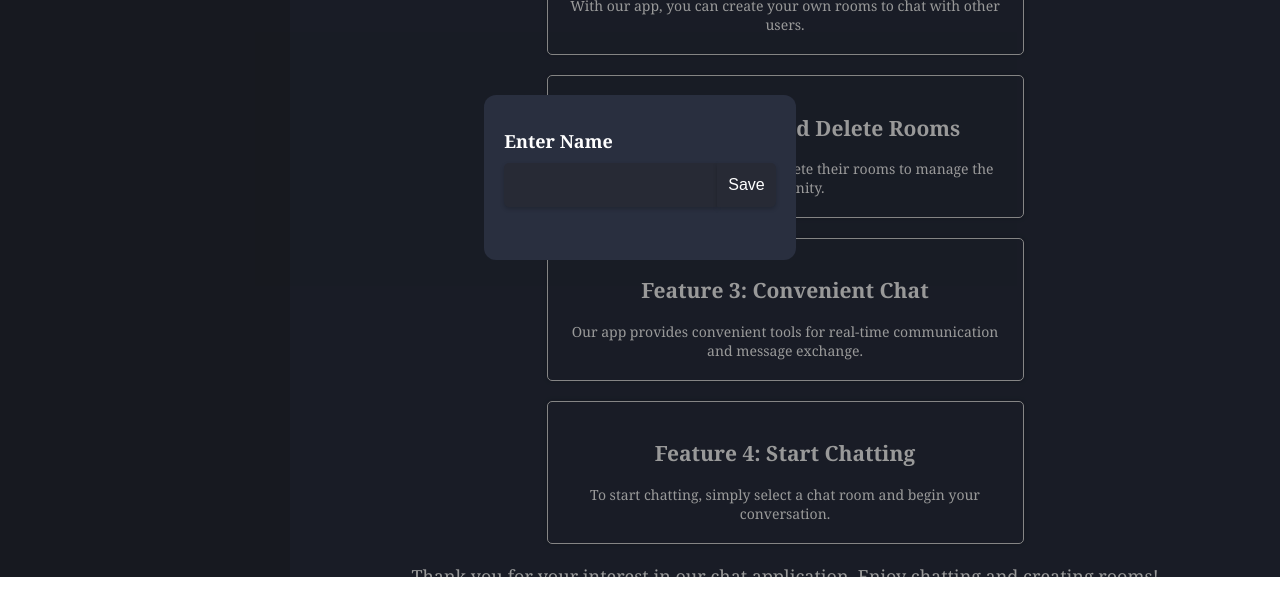
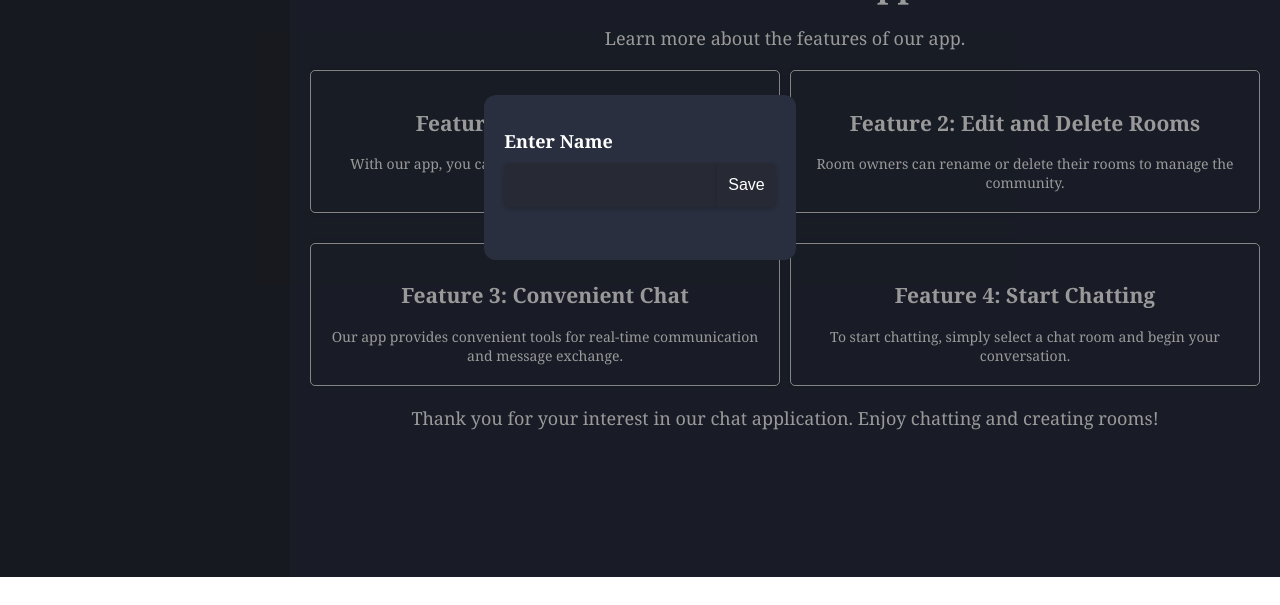
Before and after one commit to NazariiAlieksieiev/chat_app, a React (Create React App) app: page / in a window 1280 px wide. Shown: the part 223-828 px from the top of the page. After the commit the page ends 800 px from the top, so only its background shows below. Built offline with nearby package versions, Linux system fonts and the light colour scheme; no server answers.

Commit message:
fix StartPage

```diff
--- a/src/components/StartPage/StartPage.scss
+++ b/src/components/StartPage/StartPage.scss
@@ -1,9 +1,10 @@
 .start-page {
   display: flex;
-  flex-wrap: wrap;
+  width: 100%;
+  height: 100%;
+  flex-direction: column;
   justify-content: center;
-  align-items: center;
-  padding: 20px;
+  overflow-y: auto;
   text-align: center;
 
   &__header {
@@ -20,13 +21,20 @@
     margin-bottom: 20px;
   }
 
+  &__feature-container {
+    display: grid;
+    grid-template-rows: repeat(2, 1fr);
+    grid-template-columns: repeat(2, 1fr);
+    gap: 10px;
+  }
+
+
   &__feature {
     background-color: #292f3f;
     border: 1px solid #ddd;
     border-radius: 5px;
     padding: 20px;
     box-shadow: 0 0 5px rgba(0, 0, 0, 0.2);
-    width: calc(50% - 20px);
     margin-bottom: 20px;
 
     &__title {
@@ -40,6 +48,7 @@
   }
 
   &__footer {
+    justify-content: center;
     width: 100%;
   }
 
--- a/src/components/StartPage/StartPage.tsx
+++ b/src/components/StartPage/StartPage.tsx
@@ -8,17 +8,20 @@ export const StartPage: React.FC = () => {
         </p>
       </header>
 
+      <div className="start-page__feature-container">
         <section className="feature start-page__feature">
           <h2 className="feature__title">Feature 1: Create Rooms</h2>
           <p className="feature__description">
-          With our app, you can create your own rooms to chat with other users.
+            With our app, you can create
+            your own rooms to chat with other users.
           </p>
         </section>
 
         <section className="feature start-page__feature">
           <h2 className="feature__title">Feature 2: Edit and Delete Rooms</h2>
           <p className="feature__description">
-          Room owners can rename or delete their rooms to manage the community.
+            Room owners can rename or
+            delete their rooms to manage the community.
           </p>
         </section>
 
@@ -37,6 +40,7 @@ export const StartPage: React.FC = () => {
             a chat room and begin your conversation.
           </p>
         </section>
+      </div>
 
       <footer className="start-page__footer">
         <p className="start-page__footer-text">
@@ -44,6 +48,7 @@ export const StartPage: React.FC = () => {
           and creating rooms!
         </p>
       </footer>
+
     </div>
   );
 };
```
Lines whose indentation alone changed are shown as unchanged.
